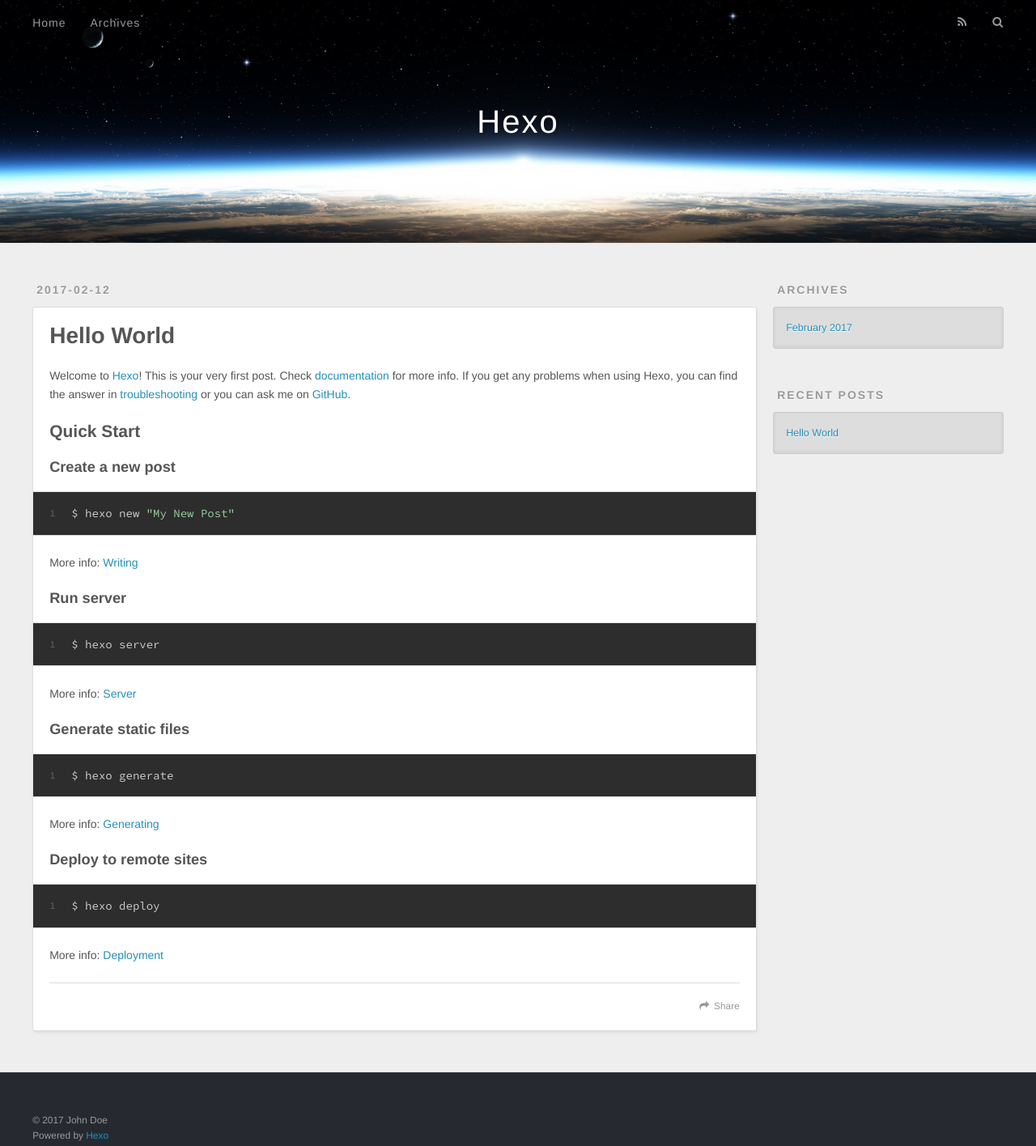
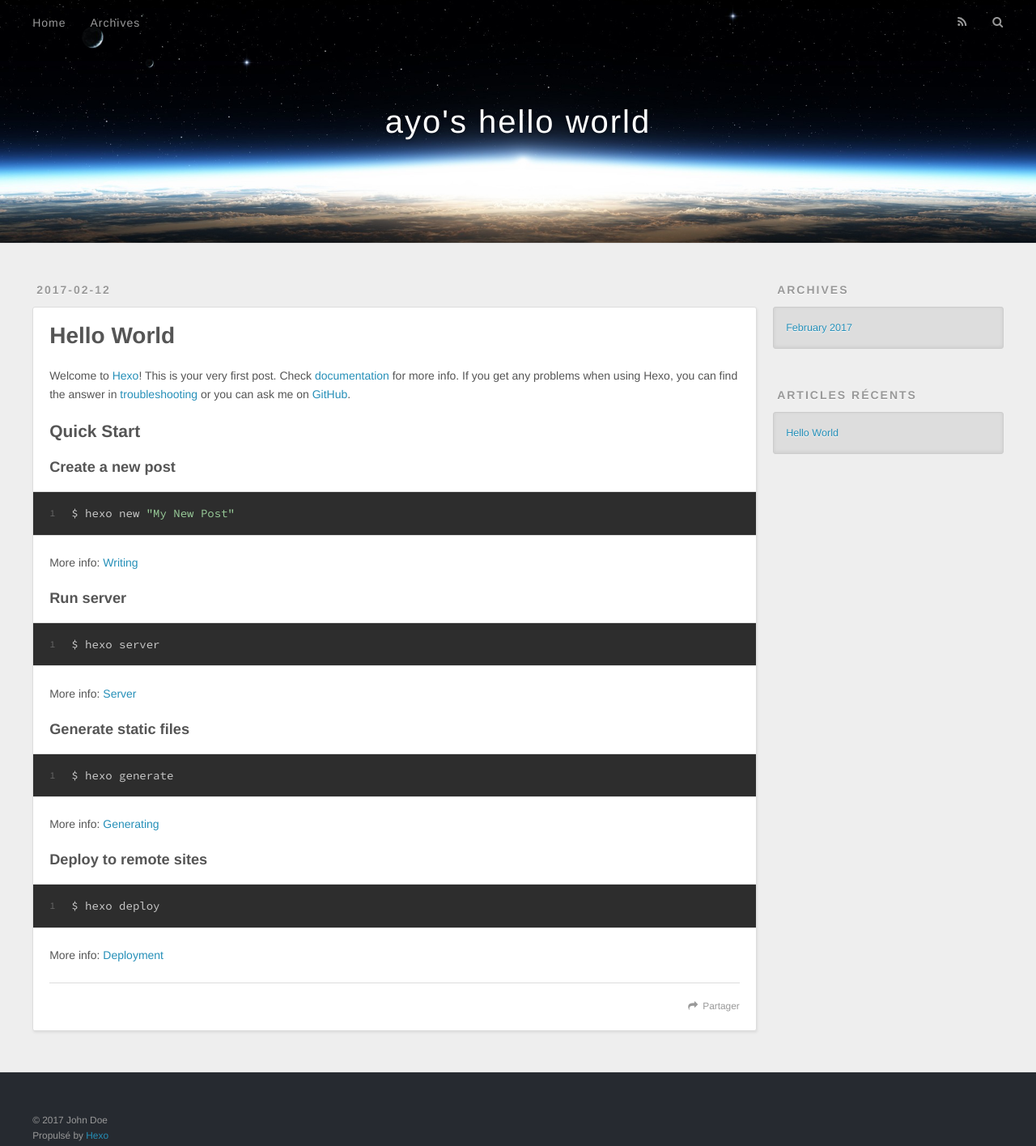
Before and after one commit to yAO0o/yAO0o.github.io, a plain HTML site: page index.html in a window 1280 px wide. Shown: the whole page at 81% size. Drawn offline with nearby package versions, Linux system fonts and the light colour scheme.

Commit message:
Site updated: 2017-02-13 22:16:50

```diff
--- a/2017/02/12/hello-world/index.html
+++ b/2017/02/12/hello-world/index.html
@@ -3,14 +3,14 @@
 <head>
   <meta charset="utf-8">
 
-  <title>Hello World | Hexo</title>
+  <title>Hello World | ayo&#39;s hello world</title>
   <meta name="viewport" content="width=device-width, initial-scale=1, maximum-scale=1">
   <meta name="description" content="Welcome to Hexo! This is your very first post. Check documentation for more info. If you get any problems when using Hexo, you can find the answer in troubleshooting or you can ask me on GitHub.
 Quick">
 <meta property="og:type" content="article">
 <meta property="og:title" content="Hello World">
 <meta property="og:url" content="http://yoursite.com/2017/02/12/hello-world/index.html">
-<meta property="og:site_name" content="Hexo">
+<meta property="og:site_name" content="ayo's hello world">
 <meta property="og:description" content="Welcome to Hexo! This is your very first post. Check documentation for more info. If you get any problems when using Hexo, you can find the answer in troubleshooting or you can ask me on GitHub.
 Quick">
 <meta property="og:updated_time" content="2017-02-12T08:21:07.000Z">
@@ -19,7 +19,7 @@ Quick">
 <meta name="twitter:description" content="Welcome to Hexo! This is your very first post. Check documentation for more info. If you get any problems when using Hexo, you can find the answer in troubleshooting or you can ask me on GitHub.
 Quick">
 
-    <link rel="alternate" href="/atom.xml" title="Hexo" type="application/atom+xml">
+    <link rel="alternate" href="/atom.xml" title="ayo&#39;s hello world" type="application/atom+xml">
 
 
     <link rel="icon" href="/favicon.png">
@@ -40,7 +40,7 @@ Quick">
   <div id="header-outer" class="outer">
     <div id="header-title" class="inner">
       <h1 id="logo-wrap">
-        <a href="/" id="logo">Hexo</a>
+        <a href="/" id="logo">ayo&#39;s hello world</a>
       </h1>
 
     </div>
@@ -55,9 +55,9 @@ Quick">
       </nav>
       <nav id="sub-nav">
 
-          <a id="nav-rss-link" class="nav-icon" href="/atom.xml" title="RSS Feed"></a>
+          <a id="nav-rss-link" class="nav-icon" href="/atom.xml" title="Flux RSS"></a>
 
-        <a id="nav-search-btn" class="nav-icon" title="Search"></a>
+        <a id="nav-search-btn" class="nav-icon" title="Rechercher"></a>
       </nav>
       <div id="search-form-wrap">
         <form action="//google.com/search" method="get" accept-charset="UTF-8" class="search-form"><input type="search" name="q" results="0" class="search-form-input" placeholder="Search"><button type="submit" class="search-form-submit">&#xF002;</button><input type="hidden" name="sitesearch" value="http://yoursite.com"></form>
@@ -101,7 +101,7 @@ Quick">
 
     </div>
     <footer class="article-footer">
-      <a data-url="http://yoursite.com/2017/02/12/hello-world/" data-id="ciz44woa00000jklrmpo6i3rl" class="article-share-link">Share</a>
+      <a data-url="http://yoursite.com/2017/02/12/hello-world/" data-id="ciz46o3nk0000lnlrd8kkmg8s" class="article-share-link">Partager</a>
 
 
     </footer>
@@ -135,7 +135,7 @@ Quick">
 
 
   <div class="widget-wrap">
-    <h3 class="widget-title">Recent Posts</h3>
+    <h3 class="widget-title">Articles récents</h3>
     <div class="widget">
       <ul>
 
@@ -156,7 +156,7 @@ Quick">
   <div class="outer">
     <div id="footer-info" class="inner">
       &copy; 2017 John Doe<br>
-      Powered by <a href="http://hexo.io/" target="_blank">Hexo</a>
+      Propulsé by <a href="http://hexo.io/" target="_blank">Hexo</a>
     </div>
   </div>
 </footer>
--- a/index.html
+++ b/index.html
@@ -3,16 +3,19 @@
 <head>
   <meta charset="utf-8">
 
-  <title>Hexo</title>
+  <title>ayo&#39;s hello world</title>
   <meta name="viewport" content="width=device-width, initial-scale=1, maximum-scale=1">
-  <meta property="og:type" content="website">
-<meta property="og:title" content="Hexo">
+  <meta name="description" content="暂居上海，以马为生">
+<meta property="og:type" content="website">
+<meta property="og:title" content="ayo's hello world">
 <meta property="og:url" content="http://yoursite.com/index.html">
-<meta property="og:site_name" content="Hexo">
+<meta property="og:site_name" content="ayo's hello world">
+<meta property="og:description" content="暂居上海，以马为生">
 <meta name="twitter:card" content="summary">
-<meta name="twitter:title" content="Hexo">
+<meta name="twitter:title" content="ayo's hello world">
+<meta name="twitter:description" content="暂居上海，以马为生">
 
-    <link rel="alternate" href="/atom.xml" title="Hexo" type="application/atom+xml">
+    <link rel="alternate" href="/atom.xml" title="ayo&#39;s hello world" type="application/atom+xml">
 
 
     <link rel="icon" href="/favicon.png">
@@ -33,7 +36,7 @@
   <div id="header-outer" class="outer">
     <div id="header-title" class="inner">
       <h1 id="logo-wrap">
-        <a href="/" id="logo">Hexo</a>
+        <a href="/" id="logo">ayo&#39;s hello world</a>
       </h1>
 
     </div>
@@ -48,9 +51,9 @@
       </nav>
       <nav id="sub-nav">
 
-          <a id="nav-rss-link" class="nav-icon" href="/atom.xml" title="RSS Feed"></a>
+          <a id="nav-rss-link" class="nav-icon" href="/atom.xml" title="Flux RSS"></a>
 
-        <a id="nav-search-btn" class="nav-icon" title="Search"></a>
+        <a id="nav-search-btn" class="nav-icon" title="Rechercher"></a>
       </nav>
       <div id="search-form-wrap">
         <form action="//google.com/search" method="get" accept-charset="UTF-8" class="search-form"><input type="search" name="q" results="0" class="search-form-input" placeholder="Search"><button type="submit" class="search-form-submit">&#xF002;</button><input type="hidden" name="sitesearch" value="http://yoursite.com"></form>
@@ -96,7 +99,7 @@
 
     </div>
     <footer class="article-footer">
-      <a data-url="http://yoursite.com/2017/02/12/hello-world/" data-id="ciz44woa00000jklrmpo6i3rl" class="article-share-link">Share</a>
+      <a data-url="http://yoursite.com/2017/02/12/hello-world/" data-id="ciz46o3nk0000lnlrd8kkmg8s" class="article-share-link">Partager</a>
 
 
     </footer>
@@ -131,7 +134,7 @@
 
 
   <div class="widget-wrap">
-    <h3 class="widget-title">Recent Posts</h3>
+    <h3 class="widget-title">Articles récents</h3>
     <div class="widget">
       <ul>
 
@@ -152,7 +155,7 @@
   <div class="outer">
     <div id="footer-info" class="inner">
       &copy; 2017 John Doe<br>
-      Powered by <a href="http://hexo.io/" target="_blank">Hexo</a>
+      Propulsé by <a href="http://hexo.io/" target="_blank">Hexo</a>
     </div>
   </div>
 </footer>
```
Also changed, not shown: archives/2017/02/index.html (+14 -11 lines), archives/2017/index.html (+14 -11 lines), archives/index.html (+14 -11 lines).
